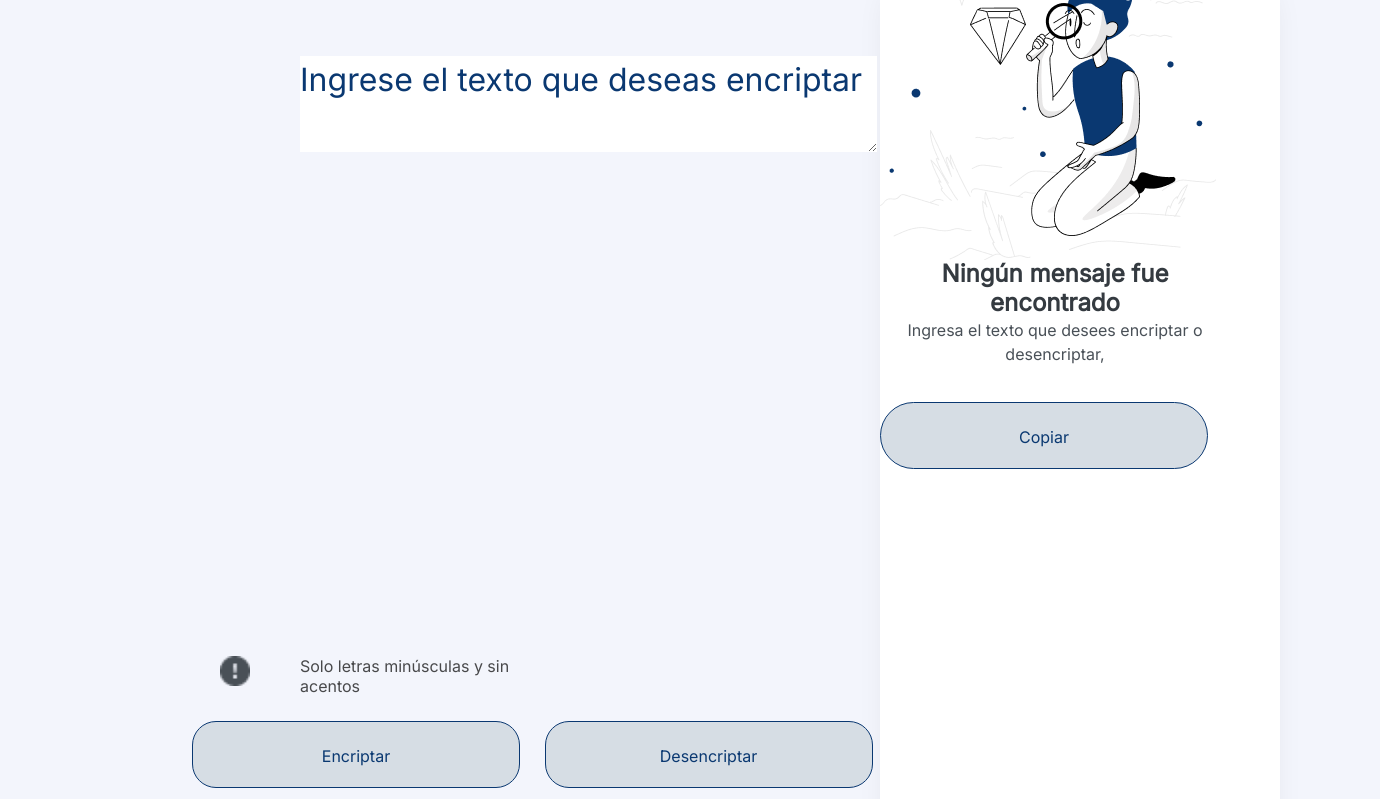
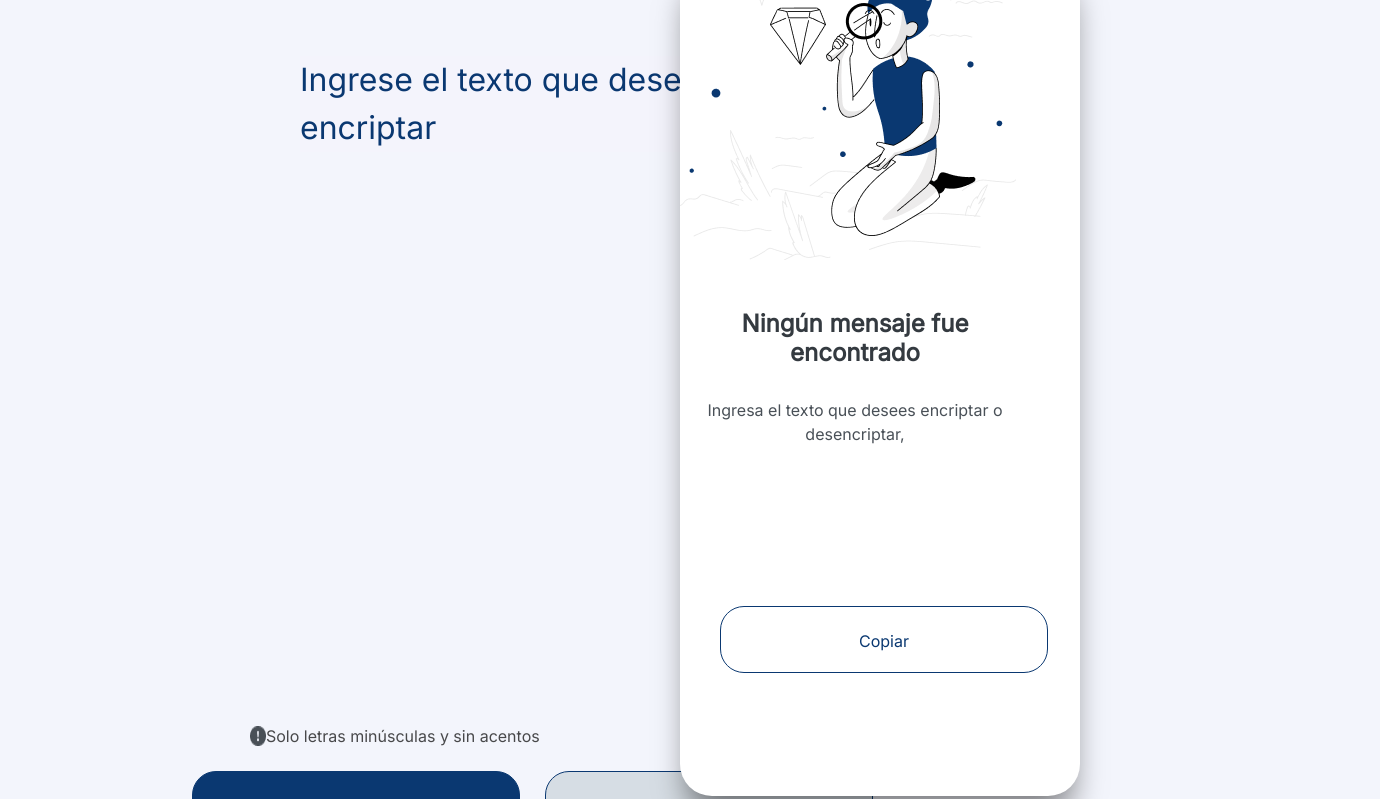
Before and after one commit to Josesaso45/EncriptadorDeTextoAlura, a plain HTML site: page index.html in a window 1280 px wide. Shown: the part 114-913 px from the top of the page, 1380 px wide, since content can reach past the window. Drawn offline with Linux system fonts and the light colour scheme.

Commit message:
CSS V4
Se necesita cambiar el tamaño de la resolucion

```diff
--- a/index.html
+++ b/index.html
@@ -5,7 +5,6 @@
     <meta name="viewport" content="width=device-width, initial-scale=1.0">
     <title>Encriptador de Texto</title>
     <link rel="stylesheet" href="style.css">
-    <script src="script.js"></script>
     <link href="https://fonts.googleapis.com/css2? family=Inter&family=Montserrat:wght@300&display=swap" rel="stylesheet">
     <!--La fuente sacada de GOOGLE API FONTS-->
     <!-- <link rel="preconnect" href="https://fonts.gstatic.com" crossorigin>
@@ -19,7 +18,7 @@
     <main>
         <section class="seccionN1">
             <div class="contenedorDeTexto">
-                <textarea class="cajaTexto" placeholder="Ingrese el texto que deseas encriptar"></textarea>
+                <textarea class="cajaTexto" placeholder="Ingrese el texto que deseas encriptar "></textarea>
             </div>
             <div class="alerta">
                 <img src="imagenes/Alerta.png" alt="alerta">
@@ -35,18 +34,17 @@
                 <img src="imagenes/Muñeco.png" alt="munieco">
             </div>
             <div class="contenedorDeParrafo">
-                <h3 class="resultado">Ningún mensaje fue <br> encontrado</h3>
-                <p class="parrafito">Ingresa el texto que desees encriptar o <br> desencriptar,</p>
+                <h3>Ningún mensaje fue <br> encontrado</h3>
+                <p>Ingresa el texto que desees encriptar o <br> desencriptar,</p>
             </div>
             <div class="contenedorCopiar">
                 <input type="button" class="btn-copiar" value="Copiar" >
             </div>
             <div class="contenedorResultado">
-                <p class="textoResultado"></p>
+                <p class="texoResultado"></p>
             </div>
         </section>
     </main>
-
-    <footer></footer>
+    <script src="script.js"></script>
 </body>
 </html>
--- a/style.css
+++ b/style.css
@@ -14,11 +14,11 @@ header{
 }
 
 .logo{
-    width: 120px;
-    height: 48px;
-    flex-shrink: 0;
+    width: 100px;
+    height: 50px;
     /*padding-left: 50% ;*/
-    padding-top: 50px ;
+    padding-top: 20px ;
+    padding-left: 40px;
 }
 
 main{
@@ -35,20 +35,20 @@ main{
     left: 200px;
     top: 100px;
     padding-left: 100px;
-    width: 1080px;
-    height: 600px;
+    width: 577px;
 }
 
 .cajaTexto{
-    width: 577px;
+    width: 80%;
+    height: 100%;
+    border: none;
     color:  #0A3871;
     font-family: Inter,sans-serif;
     font-weight: 400;
     line-height: 150%;
     font-size: 32px;
-    border: #0A3871;
     cursor: pointer;
-
+    background-color: #f4f4fc
 }
 
 .cajaTexto::placeholder{
@@ -58,10 +58,8 @@ main{
 .alerta{
     position: absolute;
     width:  340px;
-    height: 30px;
-    top: 700px;
-    left: 220px;
-    gap: 50px;
+    top: 770px;
+    left: 250px;
     color: #000000b4;
     display: flex;
 }
@@ -73,7 +71,7 @@ main{
 
 .contenedorBotones{
     position: absolute;
-    top: 750px;
+    top: 800px;
     height: 80px;
     padding-left: 15%;
     padding-top: 15px ;
@@ -84,11 +82,11 @@ main{
     height: 67px;
     padding: 24px;
     align-items: flex-start;
-    gap: 8px;
-    flex-shrink: 0;
+    /*gap: 8px;*/
+    /*flex-shrink: 0;*/
     border-radius: 24px;
-    background-color:  #d6dde4;
-    color: #0A3871;
+    background-color:  #0A3871;
+    color: #d6dde4;
     border: 1px solid #0A3871;
     cursor: pointer;
     font-family: Inter,sans-serif;
@@ -138,15 +136,16 @@ main{
 }
 
 .seccionN2{
-    background-color: white;
+    display: block;
+    position: relative;
     width: 400px;
-    height: 944px;
-    top: 40px;
-    left: 1000px;
+    height: 840px;
+    right: 200px;
+    padding-right: 20px;
+    background-color: #ffffff;
+    box-sizing: border-box;
     border-radius: 32px;
-    flex-shrink: 0;
-    box-shadow: 0px 24px 32px -8px rgba(0, 0, 0, 0.08);
-
+    box-shadow: 0px 24px 32px -8px rgba(0, 0, 0, 0.50);
 }
 
 .contenedorMunieco{
@@ -164,7 +163,7 @@ main{
     left: 1032px;
     gap: 16px;
 }
-.resultado{
+.contenedorDeParrafo h3{
     align-self: stretch;
     color: var(--gray-gray-500, #343A40);
     text-align: center;
@@ -172,10 +171,11 @@ main{
     font-size: 24px;
     font-style: normal;
     font-weight: 700;
-    line-height: 120%; /* 28.8px */
+    line-height: 120%;
+    padding-top: 50px;
 }
 
-.parrafito{
+.contenedorDeParrafo p{
     align-self: stretch;
     color: var(--gray-gray-400, #495057);
     text-align: center;
@@ -183,23 +183,36 @@ main{
     font-size: 16px;
     font-style: normal;
     font-weight: 400;
-    line-height: 150%; /* 24px */
+    line-height: 150%;
+    padding-top: 30px;
+}
+
+.contenedorCopiar{
+    display: flex;
+    position: absolute;
+    bottom: 400px;
+    top: 700px;
+    background-color: aqua;
+    padding-left: 40px;
 }
 
 .btn-copiar{
+    position: relative;
     width: 328px;
     height: 67px;
     padding: 24px;
-    align-items: flex-start;
-    gap: 8px;
-    flex-shrink: 0;
-    border-radius: 50px;
-    background-color:  #d6dde4;
+    border-radius: 24px;
+    background-color:  #ffffff;
     color: #0A3871;
     border: 1px solid #0A3871;
     cursor: pointer;
     font-family: Inter,sans-serif;
     font-size: 16px;
     font-weight: 400;
-    margin-right: 20px;
+    top: -50px;
 }
+
+.contenedorResultado p{
+    font-size: 25px;
+    color: #495057;
+}
```
